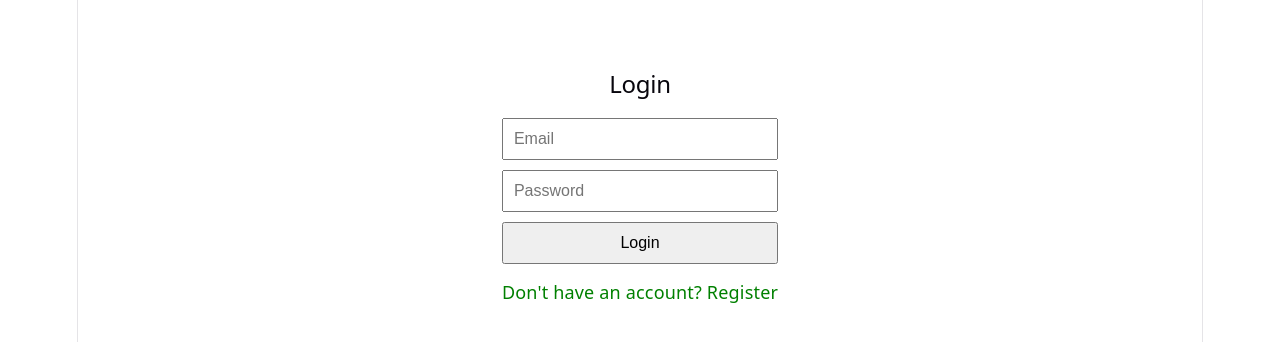
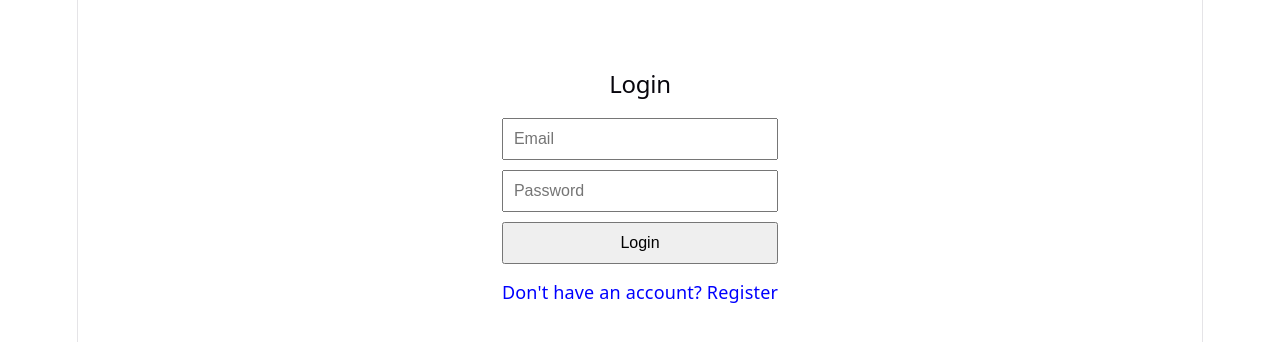
Before and after one commit to csison25/quicknotes-app, a React app in the folder frontend/: page / in a window 1280 px wide. Shown: the top 342 px of the page. Built offline with nearby package versions, Linux system fonts and the light colour scheme; no server answers; the HTML template or start-up script is replaced by a standard one.

Commit message:
Changed the link color back to blue

```diff
--- a/frontend/src/pages/Login.jsx
+++ b/frontend/src/pages/Login.jsx
@@ -95,7 +95,7 @@ const styles = {
   link: {
     marginTop: "15px",
     cursor: "pointer",
-    color: "green"
+    color: "blue"
   }
 };
 
```
